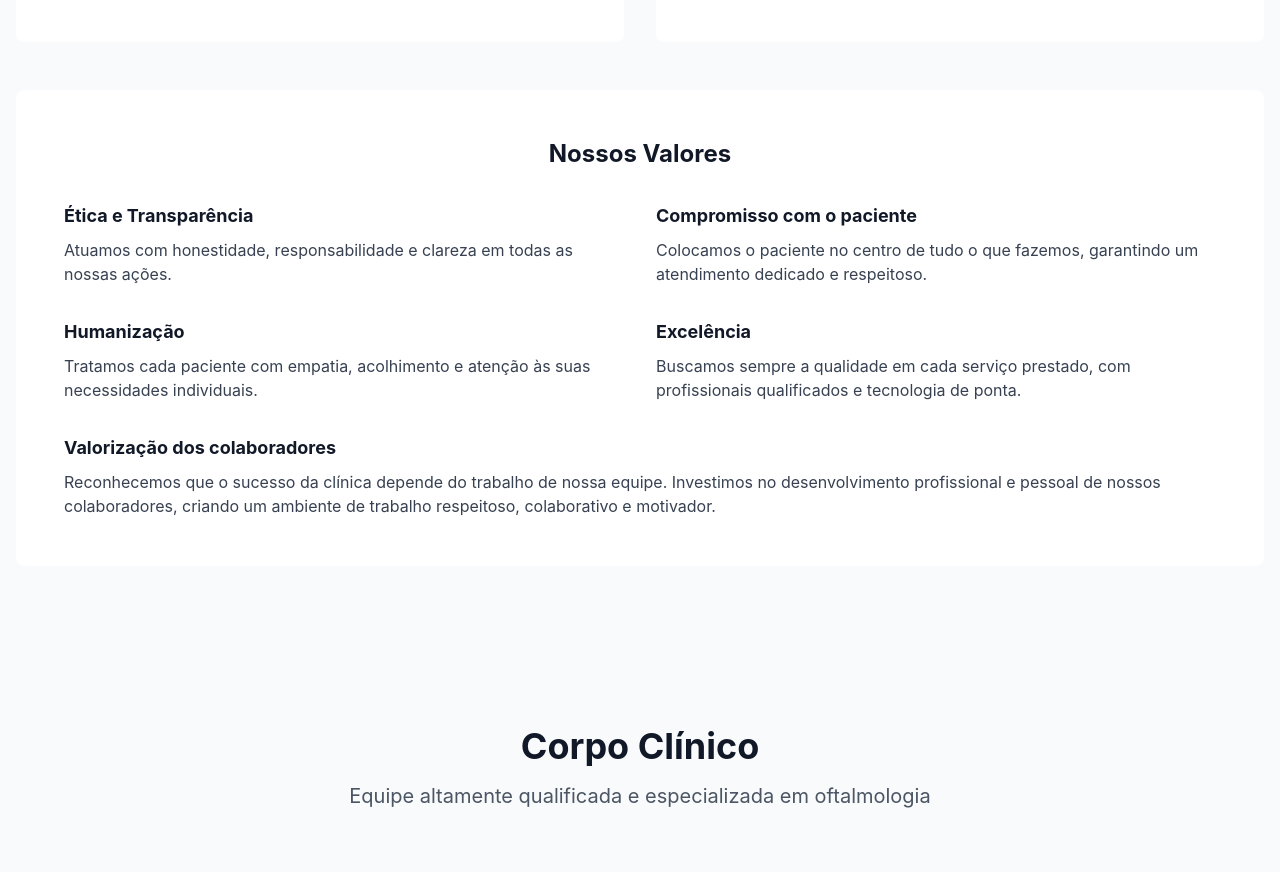
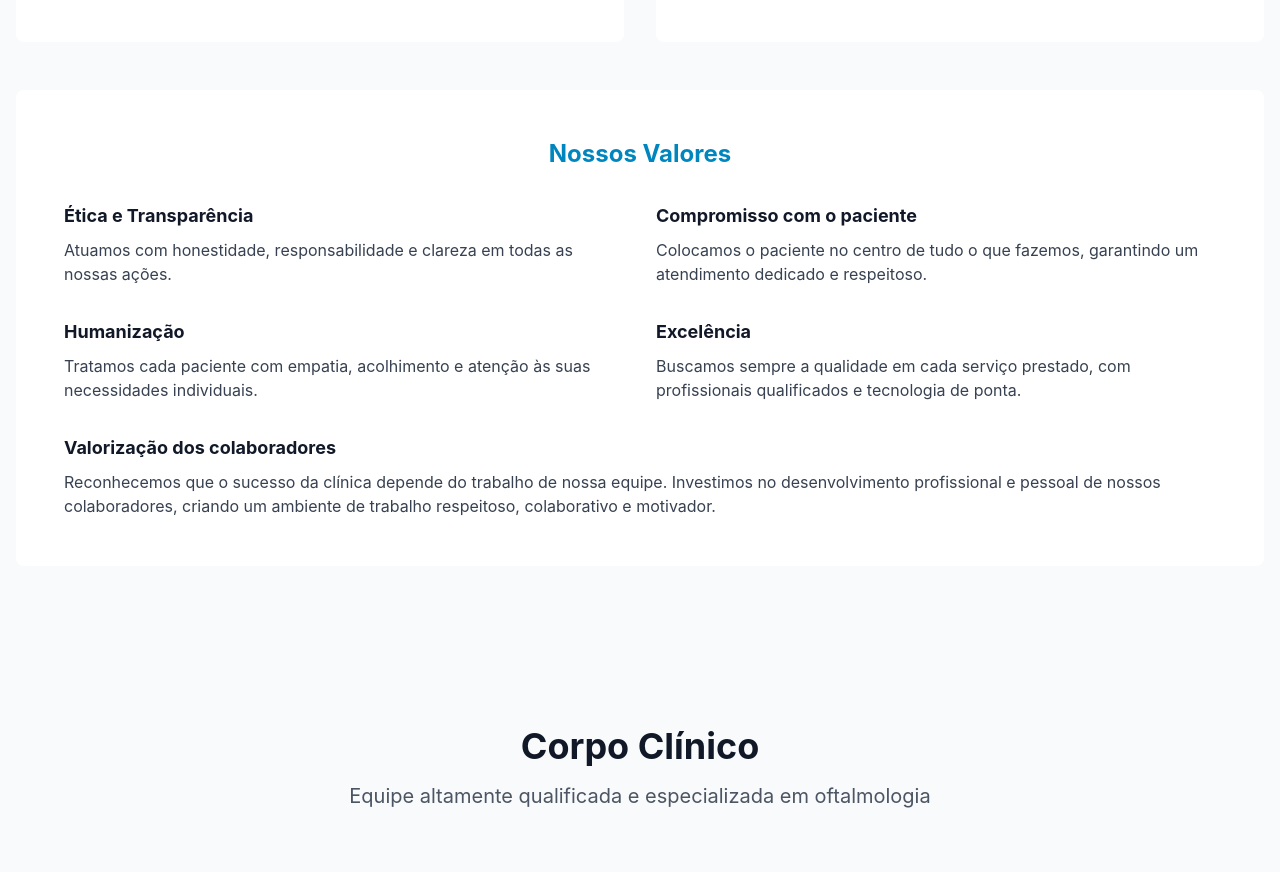
Before and after one commit to olharestecnologia/site, a Next.js app: page / in a window 1280 px wide. Shown: the part 2760-3632 px from the top of the page. Built offline with nearby package versions, Linux system fonts and the light colour scheme.

Commit message:
Update heading color in InstitucionalSection to use primary color for improved visibility and consistency with design standards.

```diff
--- a/components/InstitucionalSection.tsx
+++ b/components/InstitucionalSection.tsx
@@ -35,7 +35,7 @@ export default function InstitucionalSection() {
 
         {/* Valores */}
         <div className="bg-white rounded-lg p-8 md:p-12">
-          <h3 className="text-2xl font-bold text-gray-900 mb-8 text-center">Nossos Valores</h3>
+          <h3 className="text-2xl font-bold text-primary mb-8 text-center">Nossos Valores</h3>
 
           <div className="grid md:grid-cols-2 gap-8">
             <div>
```
